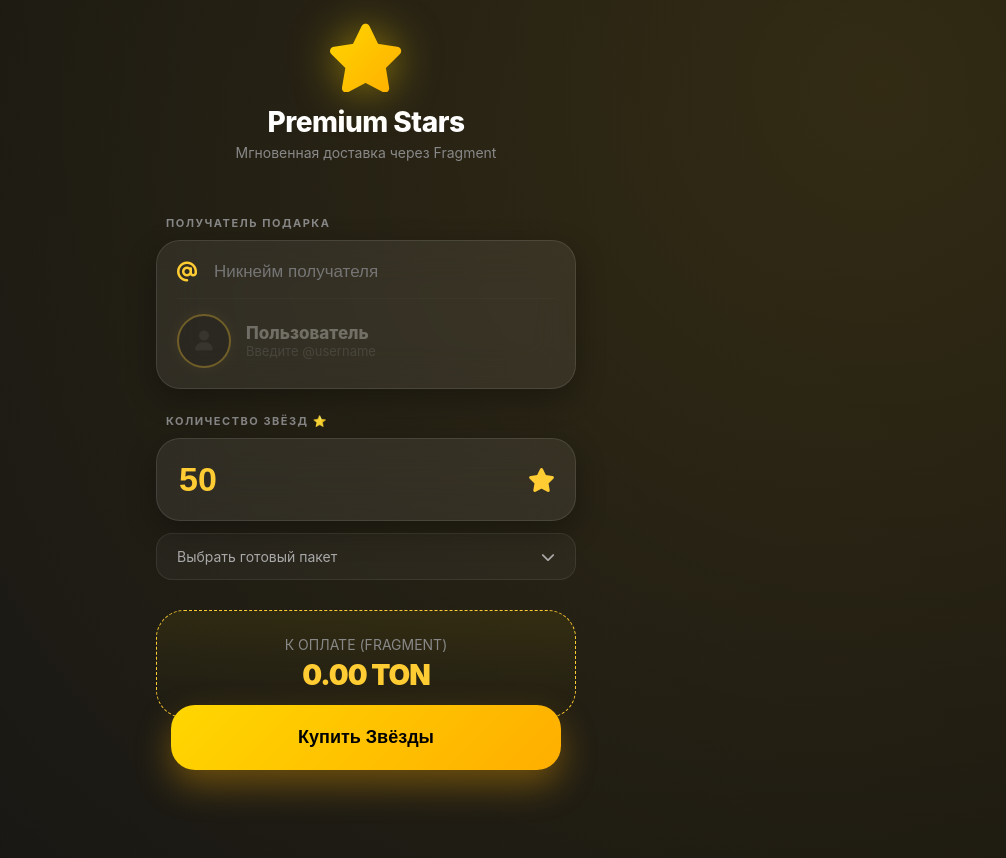
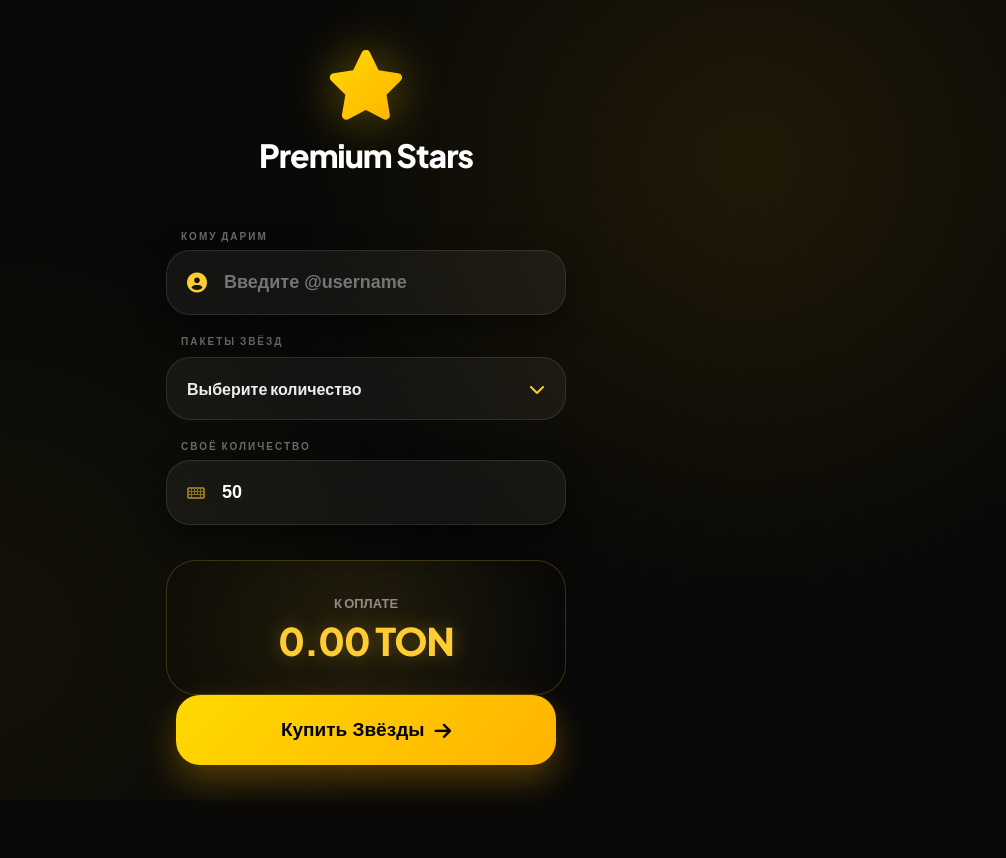
Before and after one commit to Goeddder/Rocket-multiplayer, a website: page index.html in a window 1280 px wide. Shown: the whole page, without its empty margins (274-1280 px from the left). Drawn offline with Linux system fonts and the light colour scheme; a script that the page names is missing.

Commit message:
Update index.html

```diff
--- a/index.html
+++ b/index.html
@@ -10,207 +10,207 @@
     <link rel="stylesheet" href="https://cdnjs.cloudflare.com/ajax/libs/font-awesome/6.4.0/css/all.min.css">
 
     <style>
+        @import url('https://fonts.googleapis.com/css2?family=Plus+Jakarta+Sans:wght@400;600;800&display=swap');
+
         :root {
-            --yellow-grad: linear-gradient(135deg, #ffd700 0%, #ffae00 100%);
-            --bg-color: #0e0e0e;
-            --card-bg: rgba(255, 255, 255, 0.07);
-            --accent: #ffcc33;
-            --error: #ff4d4d;
-            --text-main: #ffffff;
+            --yellow-grad: linear-gradient(135deg, #FFD900 0%, #FFB300 100%);
+            --bg-color: #080808;
+            --card-bg: rgba(255, 255, 255, 0.05);
+            --accent: #FFCC33;
+            --glass-border: rgba(255, 255, 255, 0.1);
         }
 
         body {
             margin: 0; padding: 0;
-            font-family: 'Inter', -apple-system, BlinkMacSystemFont, sans-serif;
+            font-family: 'Plus Jakarta Sans', sans-serif;
             background: var(--bg-color);
-            background-image:
-                radial-gradient(circle at 90% 10%, rgba(255, 204, 51, 0.15), transparent),
-                radial-gradient(circle at 10% 90%, rgba(20, 20, 20, 1), transparent);
-            color: var(--text-main);
+            color: #fff;
             display: flex; flex-direction: column; align-items: center;
             min-height: 100vh;
             overflow-x: hidden;
         }
 
-        #ton-connect-button {
-            margin-top: 15px;
-            align-self: flex-end;
-            margin-right: 15px;
-            z-index: 100;
+        /* Анимированный фон */
+        .bg-glow {
+            position: fixed; top: 0; left: 0; width: 100%; height: 100%;
+            background:
+                radial-gradient(circle at 80% 20%, rgba(255, 179, 0, 0.1), transparent 40%),
+                radial-gradient(circle at 20% 80%, rgba(255, 217, 0, 0.05), transparent 40%);
+            z-index: -1;
         }
 
-        .container {
-            width: 90%;
-            max-width: 420px;
-            padding-bottom: 140px;
-            animation: fadeIn 0.8s ease-out;
-        }
+        #ton-connect-button { margin: 20px 20px 0 auto; transition: transform 0.3s; }
+        #ton-connect-button:hover { transform: scale(1.05); }
 
-        @keyframes fadeIn { from { opacity: 0; transform: translateY(10px); } to { opacity: 1; transform: translateY(0); } }
+        .container { width: 92%; max-width: 400px; padding-bottom: 150px; }
 
-        .header { text-align: center; margin: 10px 0 30px 0; }
+        .header { text-align: center; margin: 30px 0; animation: fadeInDown 0.8s ease; }
         .header i.star-logo {
-            font-size: 65px;
+            font-size: 70px;
             background: var(--yellow-grad);
             -webkit-background-clip: text;
             -webkit-text-fill-color: transparent;
-            filter: drop-shadow(0 0 20px rgba(255, 215, 0, 0.5));
-            animation: pulse 3s infinite ease-in-out;
+            filter: drop-shadow(0 0 25px rgba(255, 215, 0, 0.4));
         }
-
-        @keyframes pulse { 0% { transform: scale(1); } 50% { transform: scale(1.08); } 100% { transform: scale(1); } }
-
-        .header h1 { margin: 15px 0 5px 0; font-size: 28px; font-weight: 800; letter-spacing: -0.5px; }
-        .header p { color: #888; font-size: 14px; margin: 0; }
+        .header h1 { margin: 15px 0 5px; font-weight: 800; letter-spacing: -1px; font-size: 32px; }
 
         .label {
-            font-size: 11px;
-            color: #888;
-            margin: 25px 0 10px 10px;
-            text-transform: uppercase;
-            letter-spacing: 1.5px;
-            font-weight: 700;
+            font-size: 10px; color: rgba(255,255,255,0.4);
+            margin: 20px 0 8px 15px; text-transform: uppercase;
+            letter-spacing: 2px; font-weight: 800;
         }
 
         .glass-panel {
             background: var(--card-bg);
-            border: 1px solid rgba(255, 255, 255, 0.1);
+            border: 1px solid var(--glass-border);
             border-radius: 24px;
             padding: 20px;
-            backdrop-filter: blur(20px);
-            -webkit-backdrop-filter: blur(20px);
-            box-shadow: 0 10px 30px rgba(0,0,0,0.3);
+            backdrop-filter: blur(15px);
+            box-shadow: 0 10px 30px rgba(0,0,0,0.5);
+            transition: all 0.3s ease;
+        }
+        .glass-panel:focus-within { border-color: rgba(255, 204, 51, 0.4); box-shadow: 0 10px 40px rgba(255, 204, 51, 0.1); }
+
+        .input-wrapper { display: flex; align-items: center; gap: 15px; }
+        .input-wrapper i { font-size: 20px; color: var(--accent); }
+        .input-wrapper input {
+            background: transparent; border: none; color: white;
+            font-size: 18px; outline: none; width: 100%; font-weight: 600;
         }
 
-        .input-wrapper { display: flex; align-items: center; gap: 15px; margin-bottom: 5px; }
-        .input-wrapper i { color: var(--accent); font-size: 20px; }
-        .input-wrapper input {
-            background: transparent; border: none; color: white;
-            font-size: 17px; outline: none; width: 100%;
-            font-weight: 500;
+        /* Premium Dropdown */
+        .dropdown {
+            margin-top: 10px; border: 1px solid var(--glass-border);
+            border-radius: 24px; overflow: hidden; background: var(--card-bg);
+            backdrop-filter: blur(15px);
+        }
+        .dropdown-header {
+            padding: 20px; display: flex; justify-content: space-between; align-items: center;
+            cursor: pointer; font-weight: 600; color: #eee;
+        }
+        .dropdown-header i { transition: 0.4s cubic-bezier(0.175, 0.885, 0.32, 1.275); color: var(--accent); }
+        .dropdown.active i { transform: rotate(180deg); }
+
+        .dropdown-content {
+            max-height: 0; overflow: hidden; transition: max-height 0.5s ease;
+            background: rgba(255, 255, 255, 0.02);
+        }
+        .dropdown.active .dropdown-content { max-height: 500px; }
+
+        .option {
+            padding: 18px 20px; display: flex; justify-content: space-between; align-items: center;
+            border-top: 1px solid rgba(255, 255, 255, 0.05); cursor: pointer; transition: 0.2s;
+        }
+        .option:hover { background: rgba(255, 204, 51, 0.08); }
+        .option .opt-info { display: flex; flex-direction: column; }
+        .option .opt-info b { font-size: 17px; color: #fff; }
+        .option .opt-info span { font-size: 11px; color: rgba(255,255,255,0.4); }
+        .option .opt-badge {
+            background: var(--yellow-grad); color: #000;
+            padding: 4px 10px; border-radius: 10px; font-size: 10px; font-weight: 800;
         }
 
-        .user-card {
-            display: flex; align-items: center; gap: 15px;
-            margin-top: 15px; padding-top: 15px;
-            border-top: 1px solid rgba(255, 255, 255, 0.08);
-            transition: all 0.4s ease;
+        .price-summary {
+            margin-top: 35px; text-align: center; padding: 30px;
+            background: radial-gradient(circle at center, rgba(255, 204, 51, 0.1), transparent);
+            border-radius: 30px; border: 1px solid rgba(255, 204, 51, 0.2);
+            position: relative; overflow: hidden;
         }
-        .avatar {
-            width: 50px; height: 50px; border-radius: 50%;
-            background: #1a1a1a; border: 2px solid var(--accent);
-            display: flex; align-items: center; justify-content: center;
-            overflow: hidden; box-shadow: 0 0 15px rgba(255, 204, 51, 0.2);
-        }
-        .avatar i { color: #444; font-size: 20px; }
-        .user-info .name { font-weight: 800; font-size: 17px; }
-        .user-info .status { font-size: 13px; color: #777; }
-        .status.online { color: var(--accent); }
-
-        .stars-input-row { display: flex; align-items: center; justify-content: space-between; }
-        .stars-input-row input {
-            background: transparent; border: none; color: var(--accent);
-            font-size: 34px; font-weight: 900; outline: none; width: 70%;
+        .price-summary span { color: rgba(255,255,255,0.5); font-size: 13px; font-weight: 600; }
+        .price-summary b {
+            color: var(--accent); font-size: 38px; font-weight: 900;
+            display: block; margin-top: 5px; letter-spacing: -1px;
+            text-shadow: 0 0 20px rgba(255, 204, 51, 0.3);
         }
 
-        .dropdown { margin-top: 12px; }
-        .dropdown-header {
-            background: rgba(255, 255, 255, 0.04);
-            border: 1px solid rgba(255, 255, 255, 0.08);
-            border-radius: 16px; padding: 14px 20px;
-            display: flex; justify-content: space-between; align-items: center;
-            cursor: pointer; color: #aaa; font-size: 14px;
+        .main-btn {
+            position: fixed; bottom: 35px; width: 90%; max-width: 380px;
+            background: var(--yellow-grad); color: #000; border: none;
+            padding: 24px; border-radius: 24px; font-size: 19px; font-weight: 800;
+            box-shadow: 0 15px 35px rgba(255, 174, 0, 0.3);
+            cursor: pointer; z-index: 1000; transition: all 0.3s;
+            display: flex; justify-content: center; align-items: center; gap: 10px;
         }
-        .dropdown-list {
-            max-height: 0; overflow: hidden; transition: max-height 0.3s ease;
-            background: rgba(20, 20, 20, 0.6); border-radius: 0 0 16px 16px;
+        .main-btn:active { transform: scale(0.96); box-shadow: 0 5px 15px rgba(255, 174, 0, 0.2); }
+
+        @keyframes fadeInDown {
+            from { opacity: 0; transform: translateY(-20px); }
+            to { opacity: 1; transform: translateY(0); }
         }
-        .dropdown.active .dropdown-list { max-height: 300px; border: 1px solid rgba(255, 255, 255, 0.08); border-top: none; }
-        .dropdown.active .dropdown-header { border-radius: 16px 16px 0 0; }
 
-        .option {
-            padding: 14px 20px; display: flex; justify-content: space-between;
-            border-bottom: 1px solid rgba(255,255,255,0.05); transition: 0.2s;
-        }
-        .option:active { background: rgba(255, 204, 51, 0.1); }
-        .option b { color: var(--accent); }
-
-        .price-summary {
-            margin-top: 30px; text-align: center; padding: 25px;
-            background: linear-gradient(to bottom, rgba(255, 215, 0, 0.07), transparent);
-            border-radius: 28px; border: 1px dashed var(--accent);
-        }
-        .price-summary span { color: #888; font-size: 14px; display: block; margin-bottom: 5px; }
-        .price-summary b { color: var(--accent); font-size: 28px; font-weight: 900; letter-spacing: -1px; }
-
-        .main-btn {
-            position: fixed; bottom: 30px; width: 90%; max-width: 390px;
-            background: var(--yellow-grad); color: #000; border: none;
-            padding: 22px; border-radius: 24px; font-size: 18px; font-weight: 800;
-            box-shadow: 0 15px 35px rgba(255, 174, 0, 0.35);
-            cursor: pointer; z-index: 1000; transition: 0.3s;
-        }
-        .main-btn:active { transform: scale(0.97); }
+        /* Загрузка */
+        .loading b { animation: pulse 1.5s infinite; opacity: 0.5; }
+        @keyframes pulse { 0%, 100% { opacity: 0.3; } 50% { opacity: 0.8; } }
     </style>
 </head>
 <body>
 
+<div class="bg-glow"></div>
 <div id="ton-connect-button"></div>
 
 <div class="header">
     <i class="fas fa-star star-logo"></i>
     <h1>Premium Stars</h1>
-    <p>Мгновенная доставка через Fragment</p>
 </div>
 
 <div class="container">
-    <div class="label">Получатель подарка</div>
+    <div class="label">Кому дарим</div>
     <div class="glass-panel">
         <div class="input-wrapper">
-            <i class="fas fa-at"></i>
-            <input type="text" id="user-input" placeholder="Никнейм получателя" oninput="handleSearch(this.value)">
+            <i class="fas fa-user-circle"></i>
+            <input type="text" id="user-input" placeholder="Введите @username" oninput="handleUpdate()">
         </div>
-        <div class="user-card" id="user-display" style="opacity: 0.3;">
-            <div class="avatar" id="avatar-container">
-                <i class="fas fa-user"></i>
+    </div>
+
+    <div class="label">Пакеты звёзд</div>
+    <div class="dropdown" id="star-dropdown">
+        <div class="dropdown-header" onclick="toggleDropdown()">
+            <span id="selected-val">Выберите количество</span>
+            <i class="fas fa-chevron-down"></i>
+        </div>
+        <div class="dropdown-content">
+            <div class="option" onclick="selectOption(50)">
+                <div class="opt-info"><b>50 Stars</b><span>Стандартный подарок</span></div>
+                <div class="opt-badge">NEW</div>
             </div>
-            <div class="user-info">
-                <div class="name" id="display-name">Пользователь</div>
-                <div class="status" id="display-status">Введите @username</div>
+            <div class="option" onclick="selectOption(500)">
+                <div class="opt-info"><b>500 Stars</b><span>Лучший выбор</span></div>
+                <div class="opt-badge">TOP</div>
+            </div>
+            <div class="option" onclick="selectOption(1000)">
+                <div class="opt-info"><b>1000 Stars</b><span>Премиум набор</span></div>
+                <div class="opt-badge">BEST</div>
+            </div>
+            <div class="option" onclick="selectOption(5000)">
+                <div class="opt-info"><b>5000 Stars</b><span>Королевский подарок</span></div>
             </div>
         </div>
     </div>
 
-    <div class="label">Количество звёзд ⭐️</div>
-    <div class="glass-panel stars-input-row">
-        <input type="number" id="star-count" value="50" oninput="recalc(this.value)">
-        <i class="fas fa-star" style="color:var(--accent); font-size: 24px;"></i>
-    </div>
-
-    <div class="dropdown" id="presets">
-        <div class="dropdown-header" onclick="this.parentElement.classList.toggle('active')">
-            <span>Выбрать готовый пакет</span>
-            <i class="fas fa-chevron-down"></i>
-        </div>
-        <div class="dropdown-list">
-            <div class="option" onclick="applyPreset(50)"><span>50 ⭐️</span><b>Авто-цена</b></div>
-            <div class="option" onclick="applyPreset(500)"><span>500 ⭐️</span><b>Авто-цена</b></div>
-            <div class="option" onclick="applyPreset(1000)"><span>1000 ⭐️</span><b>Авто-цена</b></div>
+    <div class="label">Своё количество</div>
+    <div class="glass-panel">
+        <div class="input-wrapper">
+            <i class="fas fa-keyboard" style="font-size: 16px; opacity: 0.5;"></i>
+            <input type="number" id="star-count" value="50" oninput="handleUpdate()">
         </div>
     </div>
 
-    <div class="price-summary">
-        <span>К ОПЛАТЕ (FRAGMENT)</span>
+    <div class="price-summary" id="price-box">
+        <span>К ОПЛАТЕ</span>
         <b id="final-price">0.00 TON</b>
     </div>
 </div>
 
-<button class="main-btn" onclick="initOrder()">Купить Звёзды</button>
+<button class="main-btn" onclick="initOrder()">
+    <span>Купить Звёзды</span>
+    <i class="fas fa-arrow-right"></i>
+</button>
 
 <script>
     const tg = window.Telegram.WebApp;
     tg.expand();
-    tg.ready();
+    tg.headerColor = '#080808';
+    tg.backgroundColor = '#080808';
 
     const tonConnectUI = new TON_CONNECT_UI.TonConnectUI({
         manifestUrl: 'https://rocket-multiplayer.vercel.app/tonconnect-manifest.json',
@@ -218,102 +218,77 @@
     });
 
     let currentOrder = null;
-    let searchTimer;
+    let debounceTimer;
 
-    // 1. Функция синхронизации с твоим Python API
-    async function recalc(val) {
-        const user = document.getElementById('user-input').value.replace('@', '').trim();
+    function toggleDropdown() {
+        document.getElementById('star-dropdown').classList.toggle('active');
+        tg.HapticFeedback.selectionChanged();
+    }
+
+    function selectOption(val) {
+        document.getElementById('star-count').value = val;
+        document.getElementById('selected-val').innerText = val + " Stars";
+        toggleDropdown();
+        handleUpdate();
+    }
+
+    function handleUpdate() {
+        document.getElementById('price-box').classList.add('loading');
+        clearTimeout(debounceTimer);
+        debounceTimer = setTimeout(fetchData, 800);
+    }
+
+    async function fetchData() {
+        const user = document.getElementById('user-input').value.replace('@','').trim();
+        const amount = document.getElementById('star-count').value;
         const priceDisplay = document.getElementById('final-price');
+        const priceBox = document.getElementById('price-box');
 
-        if (user.length < 3 || val <= 0) return;
-
-        priceDisplay.innerText = "⏳ Загрузка...";
+        if (user.length < 3 || amount < 50) {
+            priceBox.classList.remove('loading');
+            return;
+        }
 
         try {
             const response = await fetch('/api/get-fragment-data', {
                 method: 'POST',
                 headers: { 'Content-Type': 'application/json' },
-                body: JSON.stringify({ amount: parseInt(val), user: user })
+                body: JSON.stringify({ username: user, amount: parseInt(amount) })
             });
             const data = await response.json();
-
+            priceBox.classList.remove('loading');
             if (data.ok) {
-                currentOrder = data; // Сохраняем payload и точную цену
-                priceDisplay.innerText = `${data.amount_ton.toFixed(4)} TON`;
-            } else {
-                priceDisplay.innerText = "Ошибка Fragment";
-                currentOrder = null;
+                currentOrder = data;
+                priceDisplay.innerText = data.amount_ton.toFixed(3) + " TON";
+                tg.HapticFeedback.impactOccurred('soft');
             }
         } catch (e) {
-            priceDisplay.innerText = "Ошибка сети";
+            priceBox.classList.remove('loading');
+            priceDisplay.innerText = "Ошибка";
         }
     }
 
-    function applyPreset(val) {
-        document.getElementById('star-count').value = val;
-        recalc(val);
-        document.getElementById('presets').classList.remove('active');
-        tg.HapticFeedback.selectionChanged();
-    }
-
-    function handleSearch(val) {
-        const nameBox = document.getElementById('display-name');
-        const statusBox = document.getElementById('display-status');
-        const display = document.getElementById('user-display');
-
-        clearTimeout(searchTimer);
-
-        if (val.length < 3) {
-            display.style.opacity = "0.3";
+    async function initOrder() {
+        if (!tonConnectUI.connected) {
+            tg.showPopup({ message: "Сначала подключите кошелек TON" });
+            return;
+        }
+        if (!currentOrder) {
+            tg.showAlert("Введите никнейм получателя");
             return;
         }
 
-        display.style.opacity = "1";
-        nameBox.innerText = "@" + val.replace('@', '');
-        statusBox.innerText = "Поиск во Fragment...";
-        statusBox.className = "status online";
-
-        searchTimer = setTimeout(() => {
-            recalc(document.getElementById('star-count').value);
-            statusBox.innerText = "Готов к покупке";
-        }, 800);
-    }
-
-    function initOrder() {
-        if (!tonConnectUI.connected) {
-            tg.showAlert("Пожалуйста, подключите кошелек!");
-            return;
-        }
-        if (!currentOrder) {
-            tg.showAlert("Введите никнейм и дождитесь расчета цены!");
-            return;
-        }
-
-        tg.showPopup({
-            title: 'Подтверждение',
-            message: `Вы покупаете ${document.getElementById('star-count').value} ⭐️ за ${currentOrder.amount_ton.toFixed(4)} TON. Оплатить?`,
-            buttons: [
-                {id: 'pay', type: 'default', text: 'Да, оплатить'},
-                {id: 'cancel', type: 'destructive', text: 'Отмена'}
-            ]
-        }, (btnId) => {
-            if (btnId === 'pay') processPayment();
-        });
-    }
-
-    async function processPayment() {
         try {
             await tonConnectUI.sendTransaction({
                 validUntil: Math.floor(Date.now() / 1000) + 600,
                 messages: [{
-                    address: currentOrder.recipient, // Официальный адрес Fragment
-                    amount: (currentOrder.amount_ton * 1000000000).toFixed(0), // Перевод в нанотоны
-                    payload: currentOrder.payload // КРИТИЧЕСКИ ВАЖНЫЙ КОММЕНТАРИЙ
+                    address: currentOrder.address,
+                    amount: (currentOrder.amount_ton * 1000000000).toFixed(0),
+                    payload: currentOrder.payload
                 }]
             });
-            tg.showAlert("Транзакция отправлена! Звезды будут зачислены Fragment автоматически.");
         } catch (e) {
-            tg.showAlert("Оплата отменена или произошла ошибка кошелька.");
+            console.error(e);
         }
     }
 </script>
```
